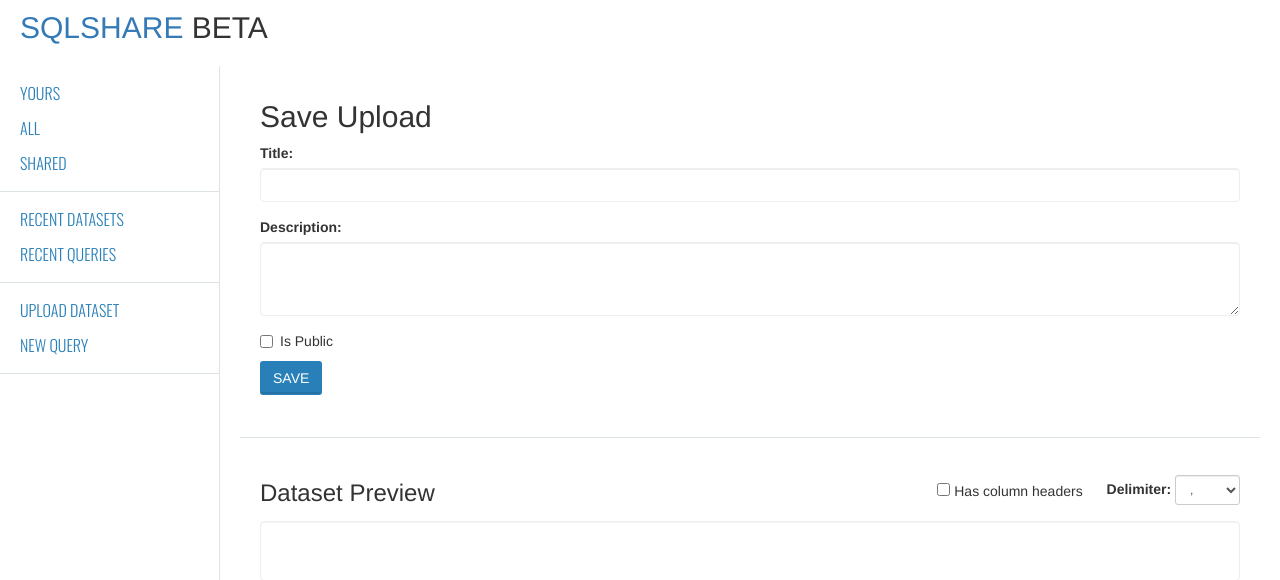
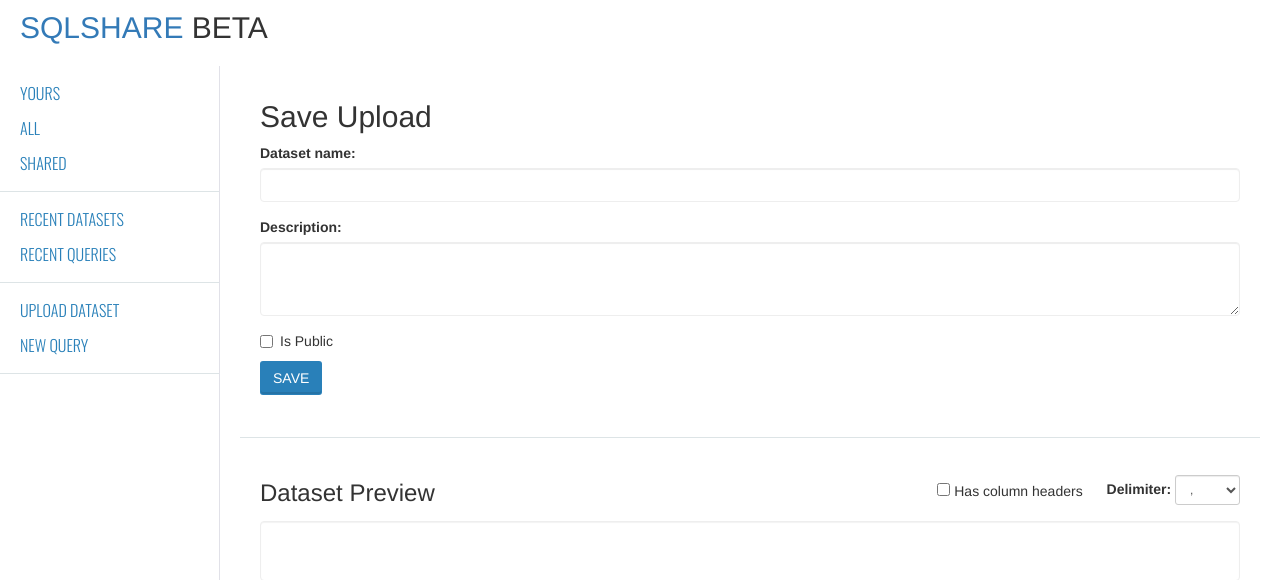
Before and after one commit to uw-it-aca/sqlshare, a Django app: template sqlshare_web/templates/sqlshare_web/upload/parser.html in a window 1280 px wide. Shown: the top 580 px of the page. Run offline with Django 3.2, Linux system fonts and the light colour scheme; the template is opened without the code that fills it, so the values that code supplies are empty; style sheets or scripts are compiled from the project's sources; some libraries are stand-ins or nearby versions.

Commit message:
Fixes SQLSHR-216.

```diff
--- a/sqlshare_web/templates/sqlshare_web/upload/parser.html
+++ b/sqlshare_web/templates/sqlshare_web/upload/parser.html
@@ -18,7 +18,7 @@
     <input type="hidden" name="original_name" value="{{ filename }}"/>
 
     <div class="form-group sql-dataset-title">
-        <label for="id_dataset_name">Title:</label>
+        <label for="id_dataset_name">Dataset name:</label>
         <input type="text" class="form-control" name="dataset_name" id="id_dataset_name" value="{{ new_name }}"/>
         <span id="title_required" style="display: none;">Required</span>
         <span id="invalid_title" style="display: none;">Name can't include ?, #, /, \, [ or ]</span>
```
